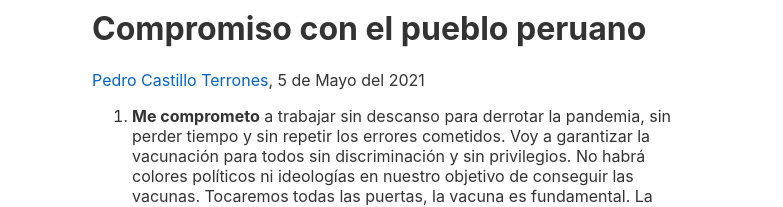
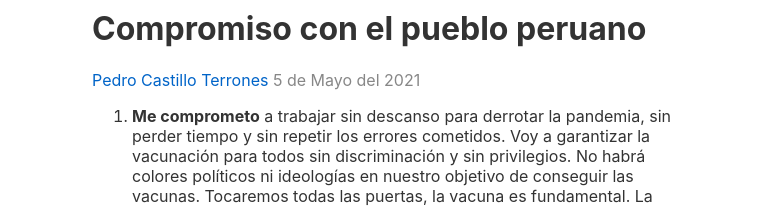
Before and after one commit to brunogonzales/pedrocastillo, a Svelte app: page / in a window 1280 px wide. Shown: the part 441-648 px from the top of the page, without its empty margins (248-1031 px from the left). Built offline with nearby package versions, Linux system fonts and the light colour scheme.

Commit message:
remove comma

```diff
--- a/src/App.svelte
+++ b/src/App.svelte
@@ -23,7 +23,7 @@
   <p>
     <a target="_blank" href="https://twitter.com/PedroCastilloTe">
       Pedro Castillo Terrones</a
-    >, 5 de Mayo del 2021
+    > <span class="date">5 de Mayo del 2021</span>
   </p>
   <ol>
     <li>
@@ -155,6 +155,10 @@
     display: block;
   }
 
+  .date {
+    color: rgb(135, 135, 135);
+  }
+
   main {
     max-width: 325px;
     margin: 0 auto;
```
